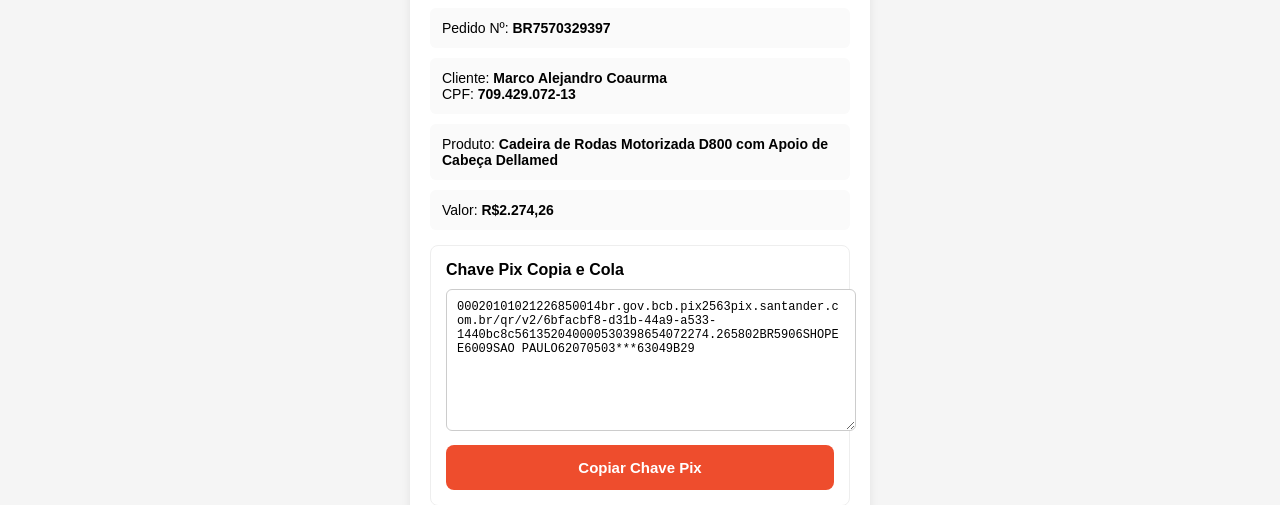
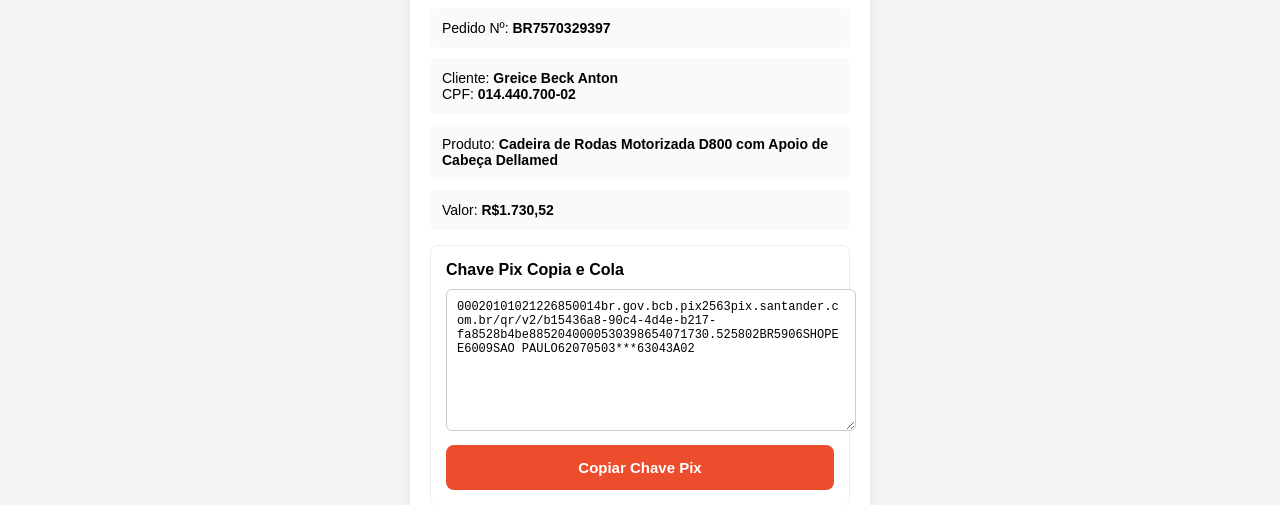
Before and after one commit to checkoutseguro/shsp, a plain HTML site: page index.html in a window 1280 px wide. Shown: the part 335-840 px from the top of the page. Drawn offline with Linux system fonts and the light colour scheme.

Commit message:
Update index.html

```diff
--- a/index.html
+++ b/index.html
@@ -161,8 +161,8 @@ Pedido Nº: <strong id="pedido"></strong>
 </div>
 
 <div class="info">
-Cliente: <strong>Marco Alejandro Coaurma</strong><br>
-CPF: <strong>709.429.072-13</strong>
+Cliente: <strong>Greice Beck Anton</strong><br>
+CPF: <strong>014.440.700-02</strong>
 </div>
 
 <div class="info">
@@ -170,7 +170,7 @@ Produto: <strong>Cadeira de Rodas Motorizada D800 com Apoio de Cabeça Dellamed<
 </div>
 
 <div class="info">
-Valor: <strong>R$2.274,26</strong>
+Valor: <strong>R$1.730,52</strong>
 </div>
 
 <div class="pix-box">
@@ -179,7 +179,7 @@ Valor: <strong>R$2.274,26</strong>
 Chave Pix Copia e Cola
 </div>
 
-<textarea id="pix" readonly onclick="this.select()">00020101021226850014br.gov.bcb.pix2563pix.santander.com.br/qr/v2/6bfacbf8-d31b-44a9-a533-1440bc8c561352040000530398654072274.265802BR5906SHOPEE6009SAO PAULO62070503***63049B29</textarea>
+<textarea id="pix" readonly onclick="this.select()">00020101021226850014br.gov.bcb.pix2563pix.santander.com.br/qr/v2/b15436a8-90c4-4d4e-b217-fa8528b4be8852040000530398654071730.525802BR5906SHOPEE6009SAO PAULO62070503***63043A02</textarea>
 
 <button onclick="copiar()">Copiar Chave Pix</button>
 
```
